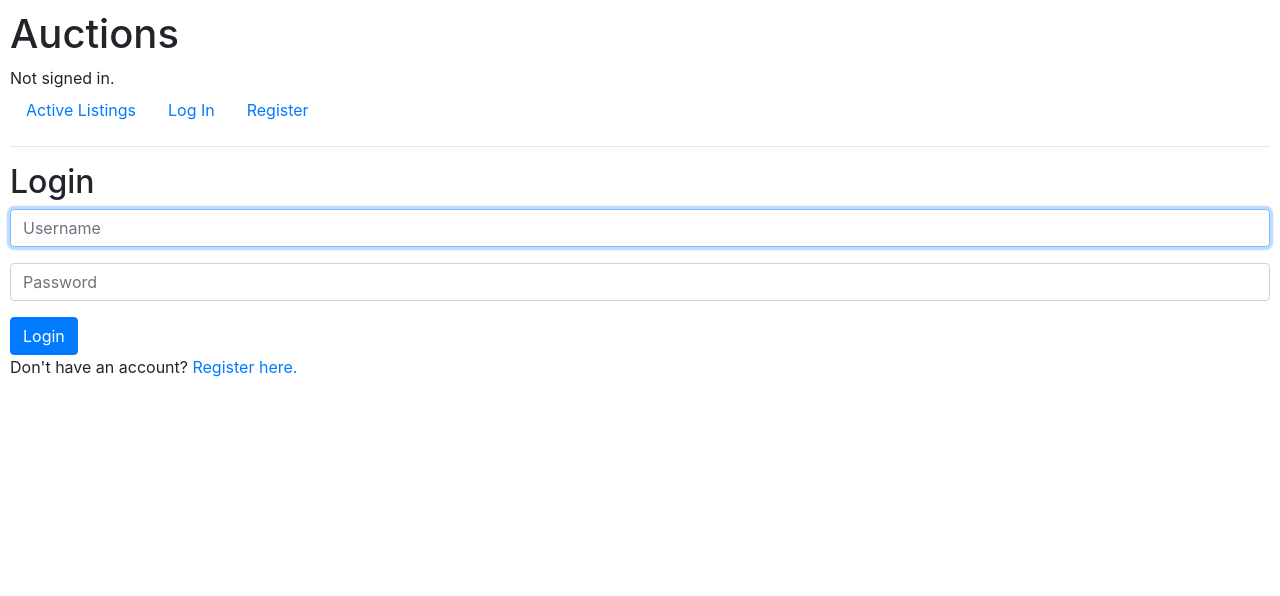
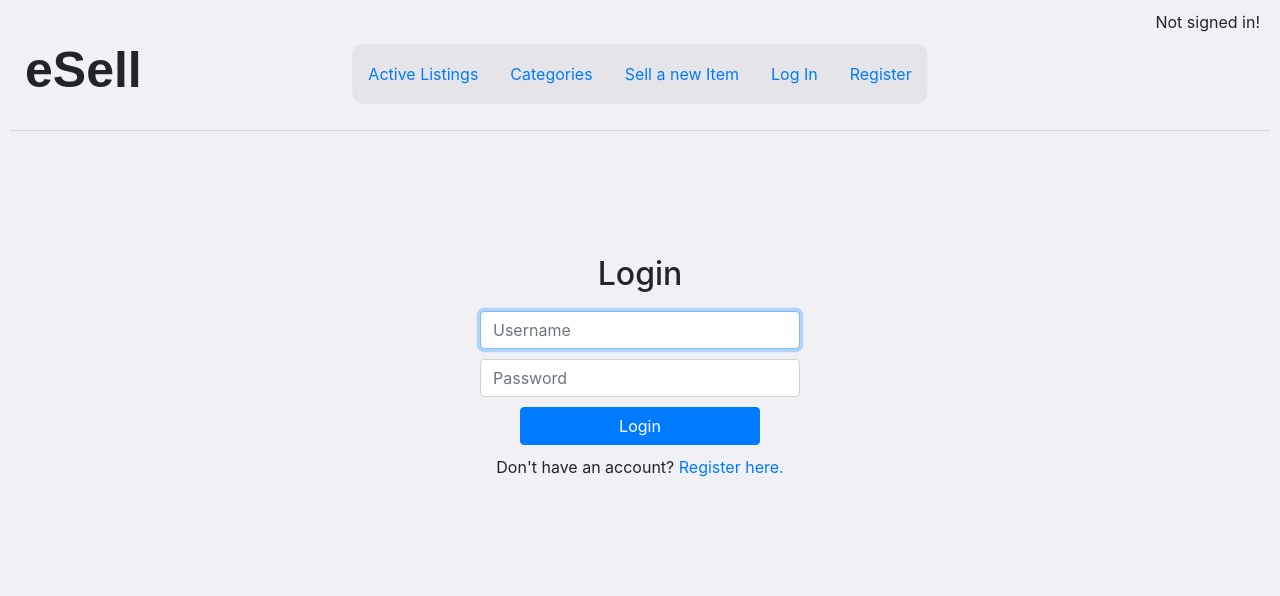
Before and after one commit to sawankshrma/eSell, a Django app: page /login/ in a window 1280 px wide. Shown: the top 596 px of the page. Run offline with Django 3.2, Linux system fonts and the light colour scheme; some libraries are stand-ins or nearby versions.

Commit message:
Design changes in layout, login, register

```diff
--- a/auctions/static/auctions/styles.css
+++ b/auctions/static/auctions/styles.css
@@ -1,3 +1,131 @@
 body {
+    background-color: #f0f0f5;
     padding: 10px;
 }
+
+.register-page {
+    display: flex;
+    justify-content: center;
+    align-items: center;
+    height: 60vh;
+}
+
+.register-container {
+    width: 100%;
+    max-width: 400px;
+    min-width: 300px;
+}
+
+.register-heading {
+    text-align: center;
+}
+
+.spacer-small {
+    height: 10px;
+}
+
+.register-form {
+    display: flex;
+    flex-direction: column;
+    align-items: center;
+}
+
+.register-form .form-group {
+    width: 100%;
+    margin-bottom: 10px;
+}
+
+.register-button {
+    width: 60%;
+}
+
+.error-message {
+    text-align: center;
+    color: red;
+    margin-top: 10px;
+}
+
+.login-link {
+    text-align: center;
+    margin-top: 10px;
+}
+.login-wrapper {
+    display: flex;
+    justify-content: center;
+    align-items: center;
+    height: 55vh;
+}
+
+.login-container {
+    width: 100%;
+    max-width: 400px;
+    min-width: 300px;
+}
+
+.login-heading {
+    text-align: center;
+}
+
+.spacer-small {
+    height: 10px;
+}
+
+.login-message {
+    text-align: center;
+    color: red;
+}
+
+.login-form {
+    display: flex;
+    flex-direction: column;
+    align-items: center;
+}
+
+.login-input {
+    width: 80%;
+    margin-bottom: 10px;
+}
+
+.login-button {
+    width: 60%;
+}
+
+.register-link {
+    text-align: center;
+    margin-top: 10px;
+}
+
+
+
+h1 {
+    font-family: 'Montserrat', sans-serif;
+    margin-left: 15px;
+    margin-top: 0px;
+    font-size: 50px;
+    }
+.login_status{
+    display: flex;
+    justify-content: right;
+    margin-right : 10px;
+}
+
+
+.extras_1{
+    position: absolute;
+    left: 50%;
+    transform: translateX(-50%);
+    background-color: #e5e5e9;
+    padding: 10px 0px;
+    border-radius: 10px;
+    display: flex;
+    gap: 5px;
+    font-size:17spx;
+
+}
+
+.title_block {
+    position: relative;
+    display: flex;
+    align-items: center;
+    height: 80px;
+}
--- a/auctions/templates/auctions/layout.html
+++ b/auctions/templates/auctions/layout.html
@@ -8,22 +8,42 @@
         <link href="{% static 'auctions/styles.css' %}" rel="stylesheet">
     </head>
     <body>
-        <h1>Auctions</h1>
-        <div>
+
+       <div class = "login_status">
                 {% if user.is_authenticated %}
-                Signed in as <strong>{{ user.username }}</strong>.
+                    Signed in as_  <strong>{{  user.username }}</strong>.
                 {% else %}
-                Not signed in.
+                    Not signed in!
                 {% endif %}
         </div>
+
+         <div class = "title_block">
+               <h1> <strong> eSell</strong></h1>
+               <div class = "extras_1">
+        <div class = "extras">
             <ul class="nav">
+
                 <li class="nav-item">
                     <a class="nav-link" href="{% url 'index' %}">Active Listings</a>
                 </li>
+                 <li class="nav-item">
+                    <!-- again url -->
+                    <a class="nav-link" href="{% url 'index' %}">Categories</a>
+                </li>
+
+                <li class="nav-item">
+                        <a class="nav-link" href="{% url 'newlisting' %}">Sell a new Item</a>
+                    </li>
             {% if user.is_authenticated %}
+            <li class="nav-item">
+                        <!-- change the url -->
+                        <a class="nav-link" href="{% url 'logout' %}">My Watch List</a>
+                    </li>
                     <li class="nav-item">
                         <a class="nav-link" href="{% url 'logout' %}">Log Out</a>
                     </li>
+
+
                 {% else %}
                     <li class="nav-item">
                         <a class="nav-link" href="{% url 'login' %}">Log In</a>
@@ -32,7 +52,15 @@
                         <a class="nav-link" href="{% url 'register' %}">Register</a>
                     </li>
                 {% endif %}
+
+
+
             </ul>
+        </div>
+        </div>
+        </div>
+
+
         <hr>
         {% block body %}
         {% endblock %}
--- a/auctions/templates/auctions/login.html
+++ b/auctions/templates/auctions/login.html
@@ -1,24 +1,29 @@
 {% extends "auctions/layout.html" %}
 
 {% block body %}
-
-    <h2>Login</h2>
+<div class="login-wrapper">
+    <div class="login-container">
+        <h2 class="login-heading">Login</h2>
+        <div class="spacer-small"></div>
 
         {% if message %}
-        <div>{{ message }}</div>
+            <div class="login-message">{{ message }}</div>
         {% endif %}
 
-    <form action="{% url 'login' %}" method="post">
+        <form action="{% url 'login' %}" method="post" class="login-form">
             {% csrf_token %}
-        <div class="form-group">
+            <div class="form-group login-input">
                 <input autofocus class="form-control" type="text" name="username" placeholder="Username">
             </div>
-        <div class="form-group">
+            <div class="form-group login-input">
                 <input class="form-control" type="password" name="password" placeholder="Password">
             </div>
-        <input class="btn btn-primary" type="submit" value="Login">
+            <input class="btn btn-primary login-button" type="submit" value="Login">
         </form>
 
+        <div class="register-link">
             Don't have an account? <a href="{% url 'register' %}">Register here.</a>
-
+        </div>
+    </div>
+</div>
 {% endblock %}
```
Also changed, not shown: auctions/templates/auctions/register.html (+15 -8 lines), db.sqlite3. Lines whose indentation alone changed are shown as unchanged.
